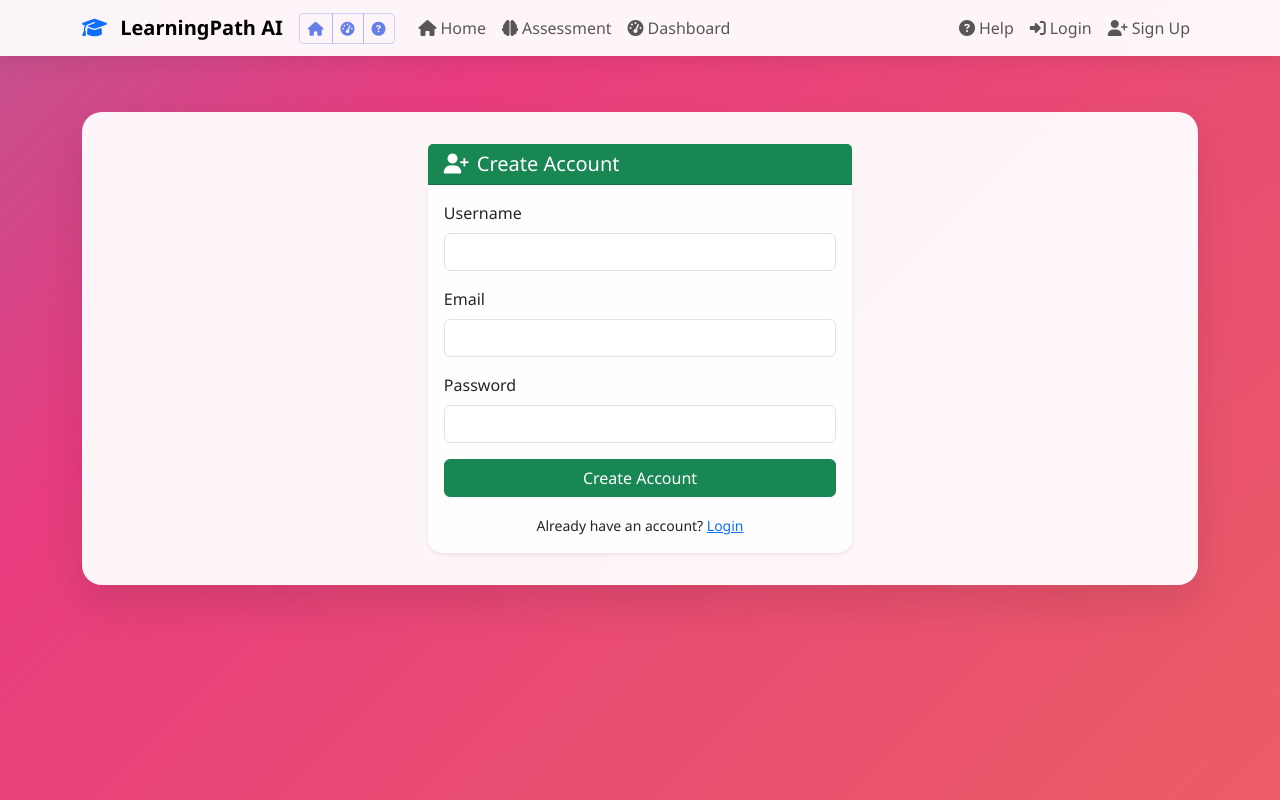
After one commit to bhargavqwertyuiop/Personalized-Learning-Pathway-Generator, a Flask app: page /signup in a window 1280 px wide. The commit adds this page. Run offline with Flask 3, Linux system fonts and the light colour scheme.

Commit message:
feat(auth): add signup/login/logout, persist assessment/profile/pathways/progress per user; update navbar with auth links

```diff
--- a/app.py
+++ b/app.py
@@ -1,4 +1,4 @@
-from flask import Flask, render_template, request, jsonify, session
+from flask import Flask, render_template, request, jsonify, session, redirect, url_for
 from flask_sqlalchemy import SQLAlchemy
 from datetime import datetime, timedelta
 import json
@@ -66,6 +66,46 @@ class Progress(db.Model):
 def index():
     return render_template('index.html')
 
+@app.route('/signup', methods=['GET', 'POST'])
+def signup():
+    if request.method == 'POST':
+        data = request.form
+        username = data.get('username', '').strip()
+        email = data.get('email', '').strip().lower()
+        password = data.get('password', '')
+        if not username or not email or not password:
+            return render_template('signup.html', error='All fields are required.')
+        # Check existing user
+        if User.query.filter((User.username == username) | (User.email == email)).first():
+            return render_template('signup.html', error='Username or email already exists.')
+        # Create user
+        user = User(username=username, email=email, password_hash=generate_password_hash(password))
+        db.session.add(user)
+        db.session.commit()
+        session['user_id'] = user.id
+        session['username'] = user.username
+        return redirect(url_for('dashboard'))
+    return render_template('signup.html')
+
+@app.route('/login', methods=['GET', 'POST'])
+def login():
+    if request.method == 'POST':
+        data = request.form
+        username_or_email = data.get('username', '').strip()
+        password = data.get('password', '')
+        user = User.query.filter((User.username == username_or_email) | (User.email == username_or_email.lower())).first()
+        if not user or not check_password_hash(user.password_hash, password):
+            return render_template('login.html', error='Invalid credentials.')
+        session['user_id'] = user.id
+        session['username'] = user.username
+        return redirect(url_for('dashboard'))
+    return render_template('login.html')
+
+@app.route('/logout')
+def logout():
+    session.clear()
+    return redirect(url_for('index'))
+
 @app.route('/assessment')
 def assessment():
     return render_template('assessment.html')
@@ -118,8 +158,22 @@ def submit_assessment():
                 }
             }
 
-        # Store in session for now (would save to user profile in production)
+        # Store in session and persist for logged-in users
         session['learning_profile'] = profile
+
+        user_id = session.get('user_id')
+        if user_id:
+            try:
+                user = User.query.get(user_id)
+                if user:
+                    user.learning_style = json.dumps(profile.get('learning_styles', {}))
+                    user.knowledge_level = json.dumps(profile.get('knowledge_levels', {}))
+                    user.preferences = json.dumps(profile.get('preferences', {}))
+                    user.career_goals = json.dumps(profile.get('career_profile', {}))
+                    db.session.commit()
+            except Exception as e:
+                db.session.rollback()
+                print(f"DB save profile error: {e}")
 
         return jsonify({
             'success': True,
@@ -134,6 +188,7 @@ def submit_assessment():
 def generate_pathway():
     """Generate a personalized learning pathway"""
     try:
+        user_id = session.get('user_id')
         data = request.json
         if not data:
             return jsonify({'success': False, 'error': 'No data received'}), 400
@@ -195,6 +250,22 @@ def generate_pathway():
         # Store pathway in session for later retrieval
         session['current_pathway'] = enriched_pathway
 
+        # Persist pathway for logged-in users
+        if user_id:
+            try:
+                pathway_model = LearningPathway(
+                    id=enriched_pathway.get('id', str(uuid.uuid4())),
+                    user_id=user_id,
+                    title=enriched_pathway.get('title', 'Learning Pathway'),
+                    description=enriched_pathway.get('description', ''),
+                    curriculum=json.dumps(enriched_pathway)
+                )
+                db.session.add(pathway_model)
+                db.session.commit()
+            except Exception as e:
+                db.session.rollback()
+                print(f"DB save pathway error: {e}")
+
         # Initialize user progress if not exists
         if 'user_progress' not in session:
             session['user_progress'] = {
@@ -244,6 +315,15 @@ def adapt_pathway():
 @app.route('/dashboard')
 def dashboard():
     """User dashboard showing all pathways and progress"""
+    user_id = session.get('user_id')
+    if user_id:
+        # Attempt to load latest pathway from DB
+        latest_pathway = LearningPathway.query.filter_by(user_id=user_id).order_by(LearningPathway.created_at.desc()).first()
+        if latest_pathway:
+            try:
+                session['current_pathway'] = json.loads(latest_pathway.curriculum)
+            except Exception:
+                pass
     # Calculate real progress data
     dashboard_data = calculate_dashboard_stats()
     return render_template('dashboard.html', **dashboard_data)
@@ -407,6 +487,7 @@ def generate_recent_activity(pathway, user_progress):
 def update_progress():
     """Update user progress"""
     try:
+        user_id = session.get('user_id')
         data = request.json
         if not data:
             return jsonify({'success': False, 'error': 'No data received'}), 400
@@ -439,6 +520,27 @@ def update_progress():
         # Update session and mark as modified
         session['user_progress'] = user_progress
         session.modified = True
+
+        # Persist progress for logged-in users
+        if user_id:
+            try:
+                # Persist each completed resource as a progress entry linked to latest pathway
+                latest_pathway = LearningPathway.query.filter_by(user_id=user_id).order_by(LearningPathway.created_at.desc()).first()
+                if latest_pathway and resource_id:
+                    progress_entry = Progress(
+                        user_id=user_id,
+                        pathway_id=latest_pathway.id,
+                        resource_id=resource_id,
+                        status='completed' if action == 'complete' else 'not_started',
+                        completion_percentage=100.0 if action == 'complete' else 0.0,
+                        time_spent=time_spent,
+                        updated_at=datetime.utcnow()
+                    )
+                    db.session.add(progress_entry)
+                    db.session.commit()
+            except Exception as e:
+                db.session.rollback()
+                print(f"DB save progress error: {e}")
 
         print(f"DEBUG: After update - Progress: {user_progress}")
 
@@ -486,10 +588,19 @@ def clear_progress():
 @app.route('/pathway/<pathway_id>')
 def pathway_view(pathway_id):
     """Detailed view of a specific learning pathway"""
-    # Try to get pathway from session or provide fallback
+    user_id = session.get('user_id')
     pathway_data = session.get('current_pathway', None)
 
-    # If no pathway in session, create a basic one
+    # If logged in, try to load that specific pathway from DB
+    if user_id:
+        db_pathway = LearningPathway.query.filter_by(id=pathway_id, user_id=user_id).first()
+        if db_pathway:
+            try:
+                pathway_data = json.loads(db_pathway.curriculum)
+            except Exception:
+                pass
+
+    # Fallback
     if not pathway_data:
         pathway_data = {
             'id': pathway_id,
--- a/templates/base.html
+++ b/templates/base.html
@@ -311,6 +311,27 @@
                             <i class="fas fa-question-circle me-1"></i>Help
                         </a>
                     </li>
+                    {% if session.username %}
+                    <li class="nav-item">
+                        <span class="nav-link">Hello, {{ session.username }}</span>
+                    </li>
+                    <li class="nav-item">
+                        <a class="nav-link" href="/logout">
+                            <i class="fas fa-sign-out-alt me-1"></i>Logout
+                        </a>
+                    </li>
+                    {% else %}
+                    <li class="nav-item">
+                        <a class="nav-link" href="/login">
+                            <i class="fas fa-sign-in-alt me-1"></i>Login
+                        </a>
+                    </li>
+                    <li class="nav-item">
+                        <a class="nav-link" href="/signup">
+                            <i class="fas fa-user-plus me-1"></i>Sign Up
+                        </a>
+                    </li>
+                    {% endif %}
                 </ul>
             </div>
         </div>
--- /dev/null
+++ b/templates/signup.html
@@ -0,0 +1,38 @@
+{% extends "base.html" %}
+
+{% block title %}Sign Up - LearningPath AI{% endblock %}
+
+{% block content %}
+<div class="row justify-content-center">
+  <div class="col-md-6 col-lg-5">
+    <div class="card shadow-sm">
+      <div class="card-header bg-success text-white">
+        <h5 class="mb-0"><i class="fas fa-user-plus me-2"></i>Create Account</h5>
+      </div>
+      <div class="card-body">
+        {% if error %}
+        <div class="alert alert-danger">{{ error }}</div>
+        {% endif %}
+        <form method="POST" action="/signup">
+          <div class="mb-3">
+            <label for="username" class="form-label">Username</label>
+            <input type="text" class="form-control" id="username" name="username" required>
+          </div>
+          <div class="mb-3">
+            <label for="email" class="form-label">Email</label>
+            <input type="email" class="form-control" id="email" name="email" required>
+          </div>
+          <div class="mb-3">
+            <label for="password" class="form-label">Password</label>
+            <input type="password" class="form-control" id="password" name="password" required>
+          </div>
+          <button type="submit" class="btn btn-success w-100">Create Account</button>
+        </form>
+        <div class="text-center mt-3">
+          <small>Already have an account? <a href="/login">Login</a></small>
+        </div>
+      </div>
+    </div>
+  </div>
+</div>
+{% endblock %}
```
Also changed, not shown: templates/login.html (added, +34 -0 lines).
